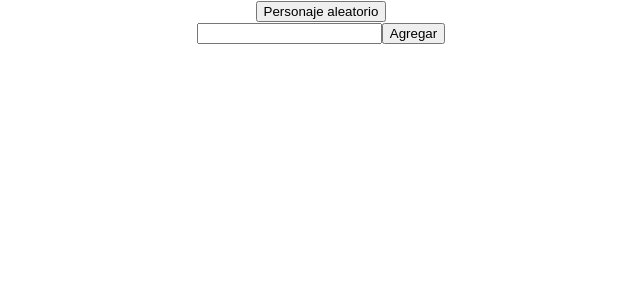
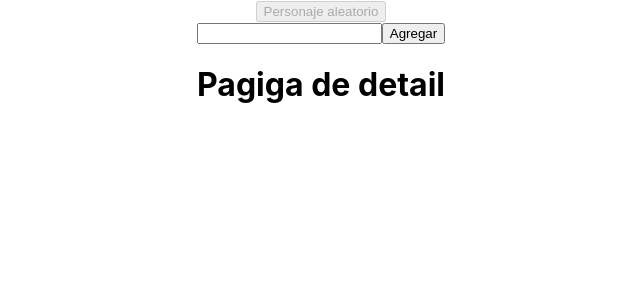
Before and after one commit to lgramajo99/Rick_y_Morty, a React (Create React App) app: page /detail/1 in a window 1280 px wide. Shown: the top 300 px of the page, without its empty margins (319-959 px from the left). Built offline with nearby package versions, Linux system fonts and the light colour scheme.

Commit message:
rutas creadas

```diff
--- a/package.json
+++ b/package.json
@@ -8,6 +8,7 @@
     "@testing-library/user-event": "^13.5.0",
     "react": "^18.2.0",
     "react-dom": "^18.2.0",
+    "react-router-dom": "^6.6.2",
     "react-scripts": "5.0.1",
     "web-vitals": "^2.1.4"
   },
--- a/src/App.js
+++ b/src/App.js
@@ -1,7 +1,10 @@
 import { useState } from 'react'
+import { Routes, Route } from 'react-router-dom';
 import './App.css'
 import Cards from './components/Cards.jsx'
 import Nav from './components/Nav'
+import About from './components/About'
+import Detail from './components/Detail'
 
 function App() {
   const [characters, setCharacters] = useState([]);
@@ -19,10 +22,11 @@ function App() {
   return (
     <div className='App'>
       <Nav onSearch={onSearch} />
-      <Cards
-        onClose={onClose}
-        characters={characters}
-      />
+      <Routes>
+        <Route path='/home' element={<Cards onClose={onClose} characters={characters} />} />
+        <Route path='/detail/:detailId' element={<Detail />} />
+        < Route path='/about' element={<About />} />
+      </Routes>
     </div >
   )
 }
--- /dev/null
+++ b/src/components/About.jsx
@@ -0,0 +1,7 @@
+function About() {
+    return <div>
+        <h1>Pagina about</h1>
+    </div>
+}
+
+export default About;
--- /dev/null
+++ b/src/components/Detail.jsx
@@ -0,0 +1,7 @@
+function Detail() {
+    return <div>
+        <h1>Pagiga de detail</h1>
+    </div>
+}
+
+export default Detail;
--- a/src/components/Nav.jsx
+++ b/src/components/Nav.jsx
@@ -5,7 +5,7 @@ const Nav = ({ onSearch }) => {
 
 
     return <div>
-        <button>Personaje aleatorio</button>
+        <button disabled>Personaje aleatorio</button>
         <SearchBar onSearch={onSearch} />
     </div>
 }
--- a/src/index.js
+++ b/src/index.js
@@ -2,8 +2,11 @@ import React from 'react'
 import ReactDOM from 'react-dom'
 import './index.css'
 import App from './App'
+import { BrowserRouter } from 'react-router-dom'
 
 ReactDOM.render(
-  <App />,
+  <BrowserRouter>
+    <App />
+  </BrowserRouter>,
   document.getElementById('root')
 )
```
Also changed, not shown: 2 other files (tests, documents, lock files or other folders).
